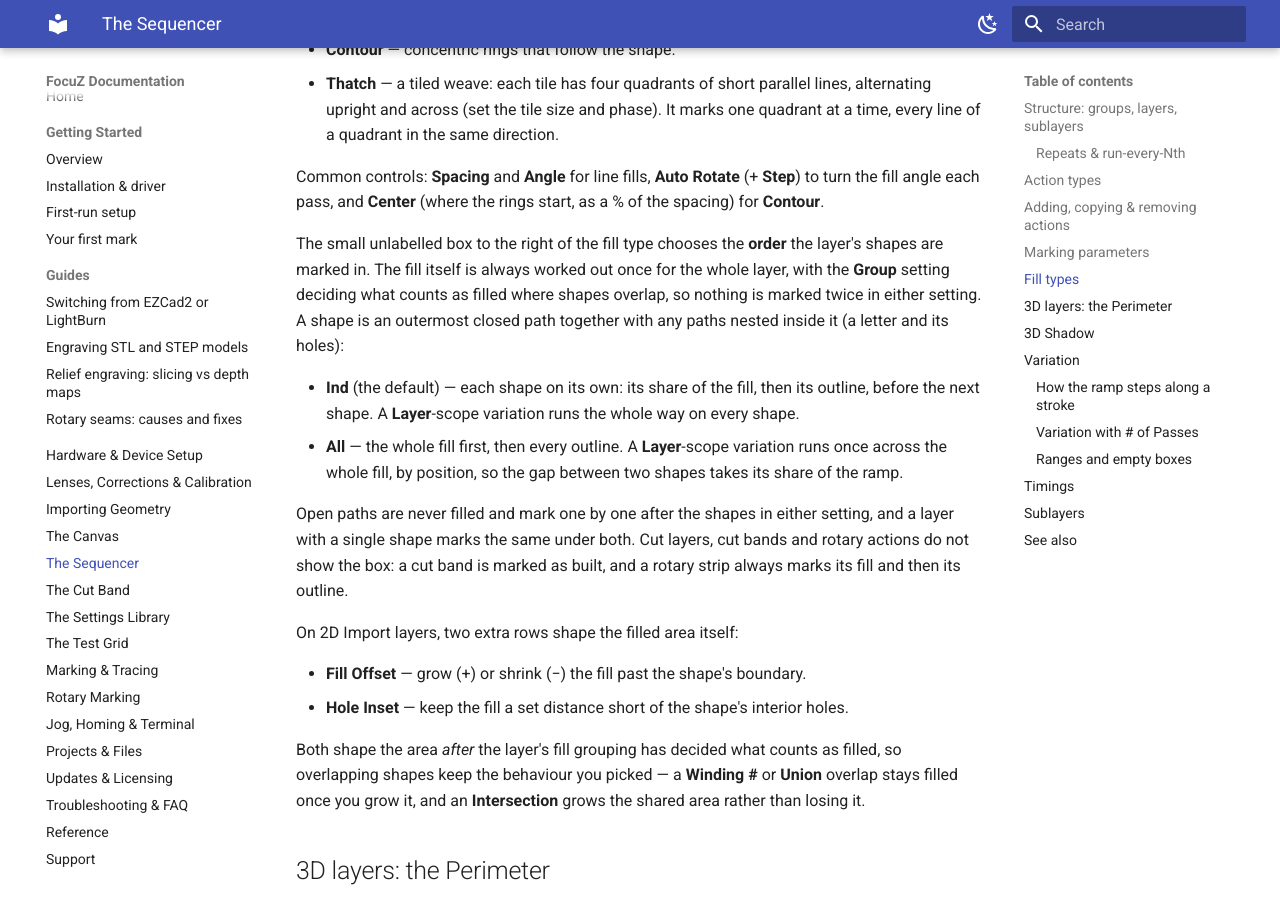
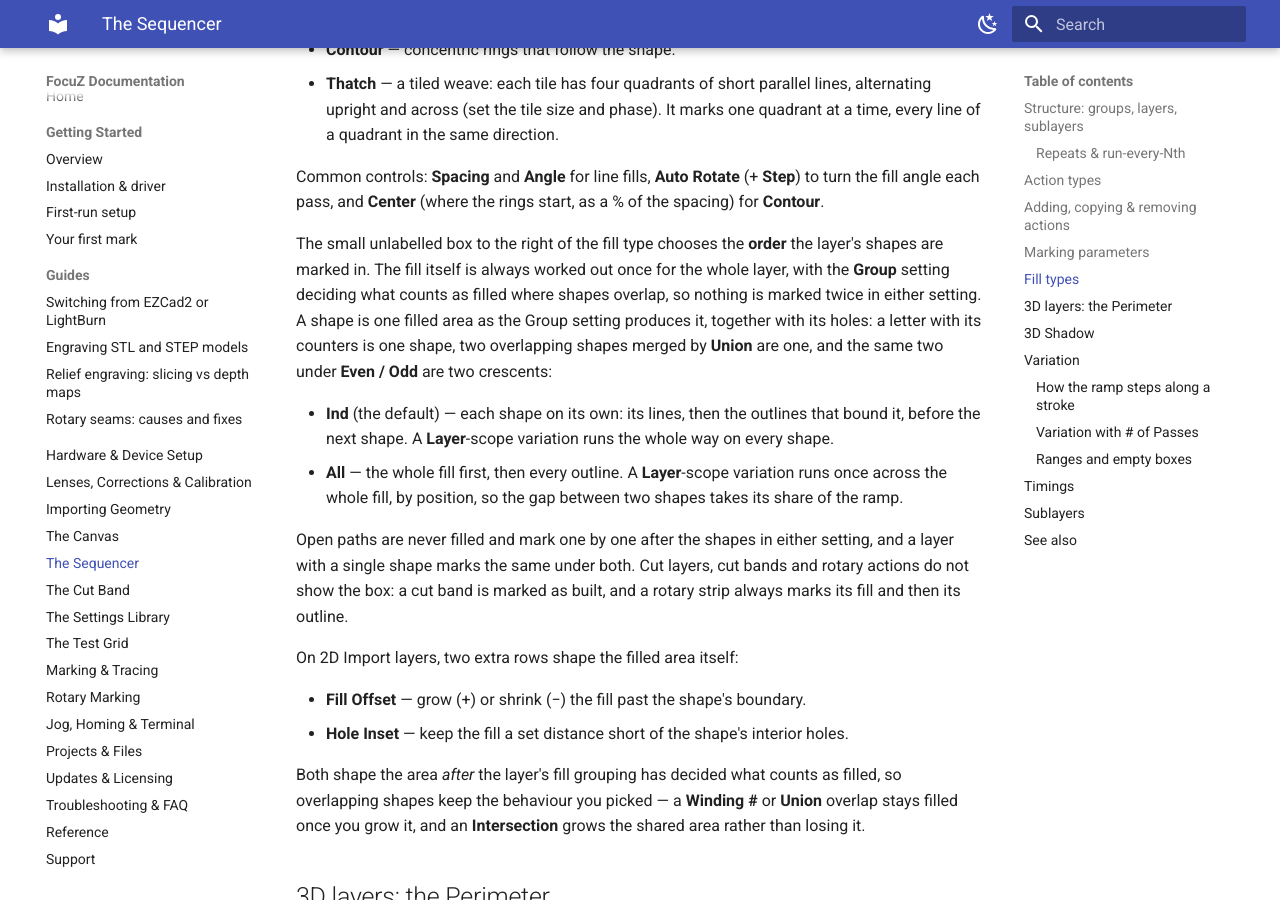
Before and after one commit to Lokahi-Shop/focuz-docs, an MkDocs documentation site: the page built from docs/sequencer.md, in a window 1280 px wide and 900 px high, scrolled down 4857 px. Built offline with MkDocs 1.6.1 and Material for MkDocs 9.7.7, drawn with Linux system fonts in a browser that asks for light colours.

Commit message:
Sequencer: a shape is a filled area with its holes (Ind / All)
Co-Authored-By: Claude Fable 5.1 <noreply@anthropic.com>

```diff
--- a/docs/sequencer.md
+++ b/docs/sequencer.md
@@ -178,10 +178,11 @@ angle each pass, and **Center** (where the rings start, as a % of the spacing) f
 
 The small unlabelled box to the right of the fill type chooses the **order** the layer's shapes are marked in.
 The fill itself is always worked out once for the whole layer, with the **Group** setting deciding what counts
-as filled where shapes overlap, so nothing is marked twice in either setting. A shape is an outermost closed
-path together with any paths nested inside it (a letter and its holes):
+as filled where shapes overlap, so nothing is marked twice in either setting. A shape is one filled area as the
+Group setting produces it, together with its holes: a letter with its counters is one shape, two overlapping
+shapes merged by **Union** are one, and the same two under **Even / Odd** are two crescents:
 
-- **Ind** (the default) — each shape on its own: its share of the fill, then its outline, before the next
+- **Ind** (the default) — each shape on its own: its lines, then the outlines that bound it, before the next
   shape. A **Layer**-scope variation runs the whole way on every shape.
 - **All** — the whole fill first, then every outline. A **Layer**-scope variation runs once across the whole
   fill, by position, so the gap between two shapes takes its share of the ramp.
```
